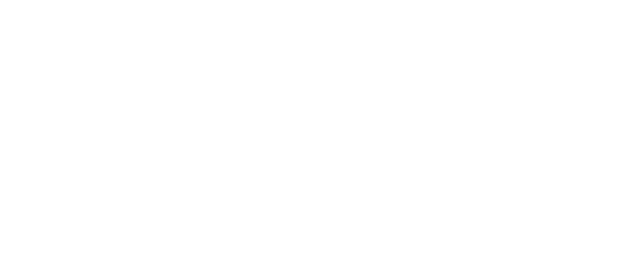
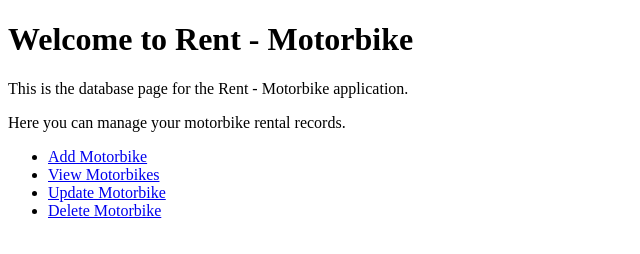
Before and after one commit to akbarimron/Rent-motorbike-akbar, a plain HTML site: page DATABASE/index.html in a window 1280 px wide. Shown: the whole page, without its empty margins (0-640 px from the left). Drawn offline with Linux system fonts and the light colour scheme.

Commit message:
Adding basic in index

```diff
--- a/DATABASE/index.html
+++ b/DATABASE/index.html
@@ -6,6 +6,14 @@
     <title>Rent - Motorbike</title>
 </head>
 <body>
-
+    <h1>Welcome to Rent - Motorbike</h1>
+    <p>This is the database page for the Rent - Motorbike application.</p>
+    <p>Here you can manage your motorbike rental records.</p>
+    <ul>
+        <li><a href="add_motorbike.html">Add Motorbike</a></li>
+        <li><a href="view_motorbikes.html">View Motorbikes</a></li>
+        <li><a href="update_motorbike.html">Update Motorbike</a></li>
+        <li><a href="delete_motorbike.html">Delete Motorbike</a></li>
+    </ul>
 </body>
 </html>
```
